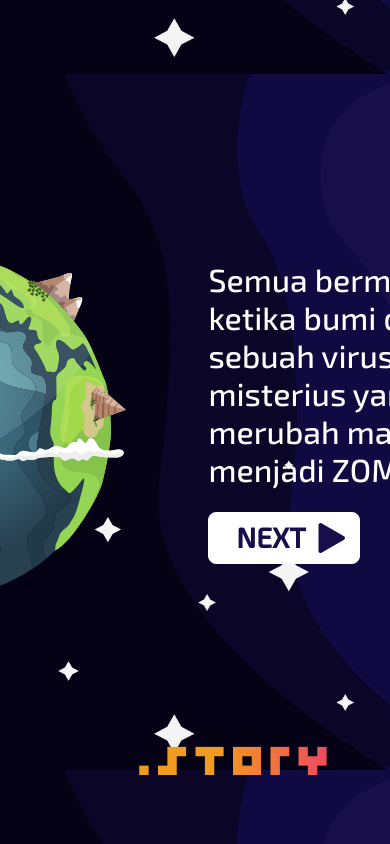
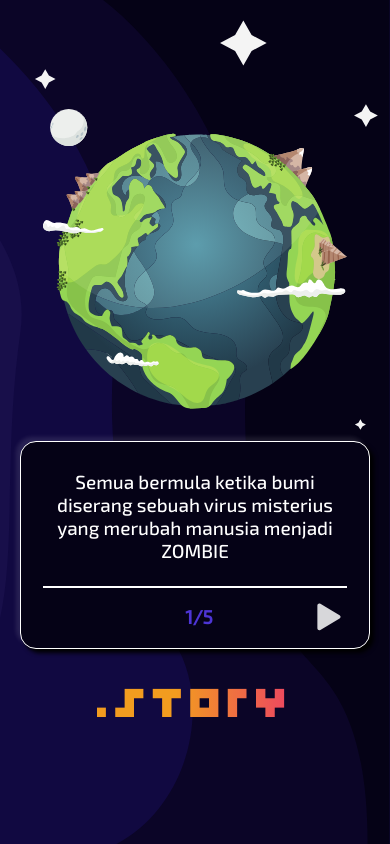
Before and after one commit to OmahTI-UGM/inbound-space, a Next.js app: page /story in a window 390 px wide. Built offline with nearby package versions, Linux system fonts and the light colour scheme.

Commit message:
story utama page for mobile done

```diff
--- /dev/null
+++ b/components/mobile/Story.js
@@ -0,0 +1,154 @@
+import React from 'react'
+import Styled from '@emotion/styled'
+
+const Index = ({pageId, content, prevpage, nextpage}) => {
+    return (
+        <Wrapper pageId={pageId}>
+            <div className="content">
+                <div className="img">
+                    <img src={`/img/story/${pageId}.svg`} alt=""/>
+                </div>
+                <div className="textbox">
+                    <p className="p-content">{content[pageId].words}</p>
+                    <hr/>
+                    <div className="btns">
+                        <button onClick={()=> pageId >= 2? prevpage():''}className="prev"><svg width="16" height="18" viewBox="0 0 16 18" fill="none" xmlns="http://www.w3.org/2000/svg"><path d="M2.03364 7.36694L11.3275 1.83237C12.6607 1.03847 14.3508 1.99912 14.3508 3.55076L14.3508 14.6199C14.3508 16.1715 12.6607 17.1322 11.3275 16.3383L2.03363 10.8037C0.731378 10.0282 0.731377 8.14244 2.03364 7.36694Z" stroke="white" stroke-width="2"/></svg></button>
+                        <p>{pageId}/5</p>
+                        <button onClick={()=> nextpage()}className="next"><svg width="24" height="28" viewBox="0 0 24 28" fill="none" xmlns="http://www.w3.org/2000/svg"><path d="M22.5905 12.1559C23.8927 12.9314 23.8927 14.8171 22.5905 15.5926L3.39233 27.0253C2.05918 27.8192 0.369021 26.8585 0.369021 25.3069L0.369022 2.44164C0.369022 0.890004 2.05918 -0.0706496 3.39233 0.723249L22.5905 12.1559Z" fill="#D7D7DA"/></svg></button>
+                    </div>
+                </div>
+                <h1>.story</h1>
+            </div>
+        </Wrapper>
+    );
+}
+
+const Wrapper = Styled.div(({pageId}) =>`
+    position: fixed;
+    height: 100%;
+    width: 100%;
+    background-image: url('/img/story/m-bg.svg');
+    background-position: right;
+    background-repeat: no-repeat;
+    background-size: cover;
+    display: flex;
+    justify-content: center;
+    align-items: center;
+
+    div.content{
+        display: flex;
+        justify-content: center;
+        align-items: center;
+        flex-direction: column;
+        width: 100%;
+        padding: 0 32px;
+    }
+
+    div.img{
+        display: flex;
+        justify-content: center;
+        align-items: center;
+        margin-bottom: 32px;
+
+        img{
+            height: 300px;
+        }
+    }
+    .textbox{
+        width: 100%;
+        min-width: 350px;
+        max-width: 500px;
+        height: 208px;
+
+        background: #050216;
+        border: 1px solid #FFFFFF;
+        box-sizing: border-box;
+        box-shadow: -4px -4px 4px rgba(255, 255, 255, 0.1), 4px 4px 4px #000000;
+        border-radius: 16px;
+
+        display: flex;
+        justify-content: space-between;
+        align-items: center;
+        flex-direction: column;
+
+        padding: 22px;
+        padding-top: 28px;
+
+        .p-content{
+            min-height: 92px;
+            font-family: 'Exo2-med';
+            font-style: normal;
+            font-size: 19px;
+            line-height: 23px;
+            text-align: center;
+            margin: 0;
+            margin-bottom: 24px;
+
+            color: #FFFFFF;
+        }
+
+        hr{
+            border: 1px solid #FFFFFF;
+            margin: 0 0;
+            width: 100%;
+        }
+    }
+    h1{
+        font-family: 'Poppkorn';
+        font-style: normal;
+        font-weight: normal;
+        font-size: 75px;
+        line-height: 75px;
+        margin: 0;
+        background: -webkit-linear-gradient(0deg, #F29C1F 40%, #EA1984 130%);
+        -webkit-background-clip: text;
+        -webkit-text-fill-color: transparent;
+        display: inline-block;
+        margin-top: 12px;
+    }
+
+    .btns{
+        margin-top: 12px;
+        display: flex;
+        justify-content: space-between;
+        align-items: center;
+        width: 100%;
+
+        button{
+            display: flex;
+            justify-content: center;
+            align-items: center;
+        }
+        p{
+            margin: 0;
+            font-family: 'Exo2-med';
+            font-style: normal;
+            font-weight: 800;
+            font-size: 19px;
+            line-height: 23px;
+            text-align: center;
+
+            color: #4D35D5;
+        }
+    }
+    button.prev{
+        width: 44px;
+        height: 34px;
+
+        background: none;
+        border: 2px solid #FFFFFF;
+        box-sizing: border-box;
+        border-radius: 8px;
+        filter: opacity(${pageId < 2 ? 0 : 1});
+
+        &:focus{
+            outline: none;
+        }
+    }
+    button.next{
+        background: none;
+        border: none;
+    }
+`)
+
+export default Index
--- a/pages/story/index.js
+++ b/pages/story/index.js
@@ -1,10 +1,23 @@
-import React,{ useState } from 'react'
+import React, { useState, useEffect } from 'react'
 import Styled from '@emotion/styled'
 import dataStory from '../../sample-api/story.json'
+import Mobile from '../../components/mobile/Story'
 
 const Index = () => {
     const [pageId, setpageId] = useState(1)
     const [imgOpac, setimgOpac] = useState(1);
+    const [screen, setScreen] = useState(undefined);
+
+    useEffect(() => {
+        setScreen(window.innerWidth);
+
+        window.addEventListener('resize', handleWindowSizeChange);
+    });
+
+    const handleWindowSizeChange = () => {
+        setScreen(window.innerWidth);
+    };
+
     const content = dataStory.pages
 
     function nextpage(){
@@ -27,8 +40,9 @@ const Index = () => {
         }, 250);
     }
 
+    if(screen > 1080){
         return (
-        <Wrapper pageId={pageId} imgOpac={imgOpac}>
+            <Wrapper pageId={pageId} imgOpac={imgOpac} screen={screen}>
                 <div className="containslide">
                     <div className="slidleft"></div>
                     <div className="img">
@@ -42,9 +56,7 @@ const Index = () => {
                         <p>{content[pageId].words}</p>
                         <div className="pagebtn">
                             <button onClick={()=> prevpage()}className="prev"><svg width="25" height="28" viewBox="0 0 25 28" fill="none" xmlns="http://www.w3.org/2000/svg"><path d="M2.75001 16.1651C1.08333 15.2028 1.08334 12.7972 2.75 11.8349L19.25 2.30866C20.9167 1.34641 23 2.54922 23 4.47372L23 23.5263C23 25.4508 20.9167 26.6536 19.25 25.6913L2.75001 16.1651Z" stroke="white" stroke-width="3"/></svg></button>
-
                             <button onClick={()=> nextpage()}className="next"><p>NEXT</p><svg width="27" height="30" viewBox="0 0 27 30" fill="none" xmlns="http://www.w3.org/2000/svg"><path d="M26 13.2679C27.3333 14.0377 27.3333 15.9622 26 16.732L3.5 29.7224C2.16667 30.4922 0.499999 29.53 0.499999 27.9904L0.5 2.00962C0.5 0.470019 2.16667 -0.492234 3.5 0.277567L26 13.2679Z" fill="#180F4A"/></svg></button>
-
                         </div>
                     </div>
                     <div className="slidleft"></div>
@@ -54,8 +66,21 @@ const Index = () => {
                 <div className="mvgbg">
                     <div className="bg"></div>
                 </div>
+
+                <div className="imgloader">
+                    <img src={`/img/story/1.svg`} alt=""/>
+                    <img src={`/img/story/2.svg`} alt=""/>
+                    <img src={`/img/story/3.svg`} alt=""/>
+                    <img src={`/img/story/4.svg`} alt=""/>
+                    <img src={`/img/story/5.svg`} alt=""/>
+                </div>
             </Wrapper>
-    );
+        )
+    }else{
+        return(
+            <Mobile pageId={pageId} content={content} prevpage={prevpage} nextpage={nextpage}/>
+        )
+    }
 }
 
 const Wrapper = Styled.div(({pageId, imgOpac}) =>`
@@ -197,6 +222,12 @@ p{
     margin: 0;
     max-width: 480px;
 }
+.imgloader{
+    position: fixed;
+    filter: opacity(0);
+    transform: scale(0.01);
+    z-index: -100;
+}
 `)
 
 export default Index
```
Also changed, not shown: public/img/story/m-bg.svg (added). Lines whose indentation alone changed are shown as unchanged.
